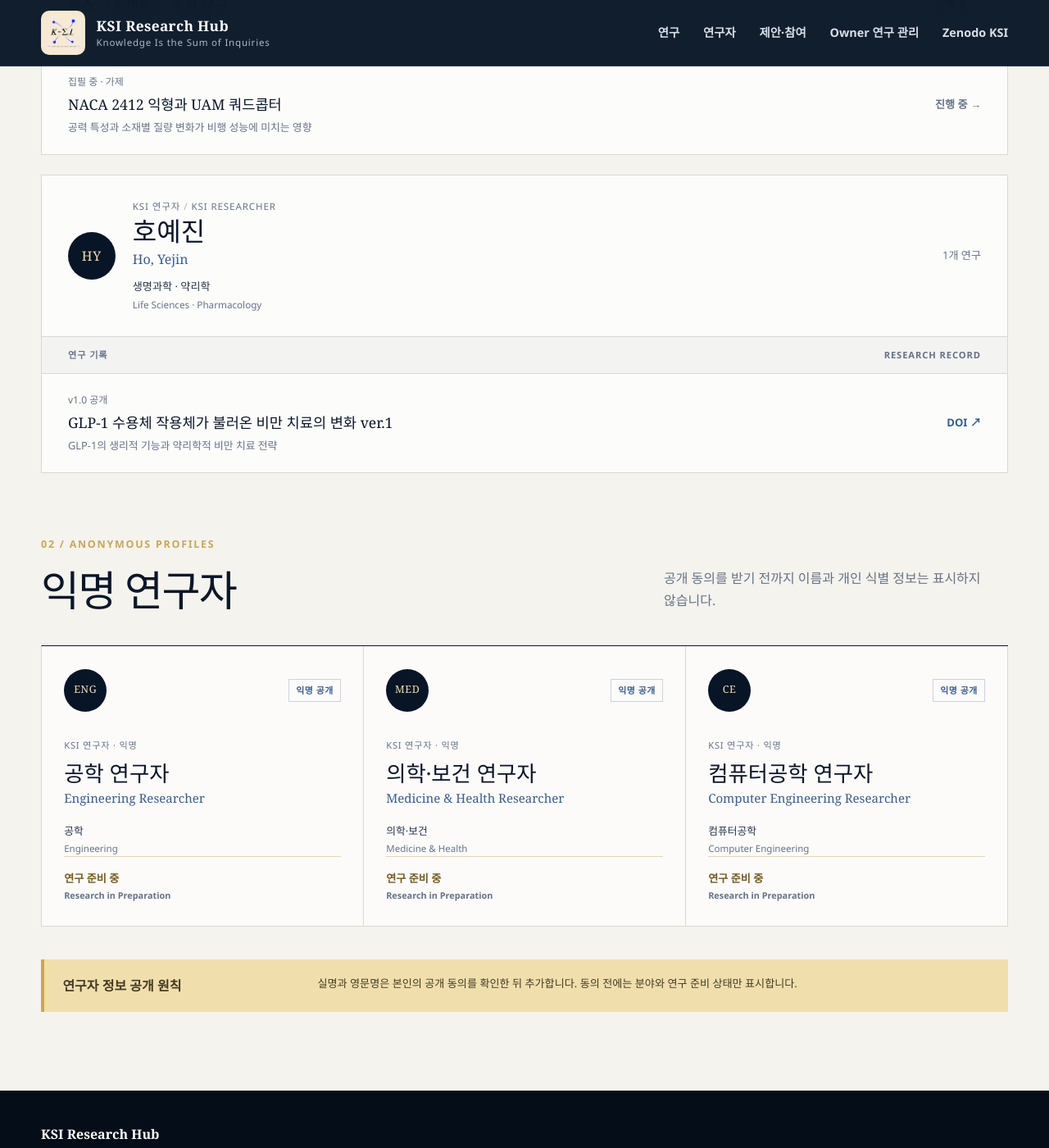
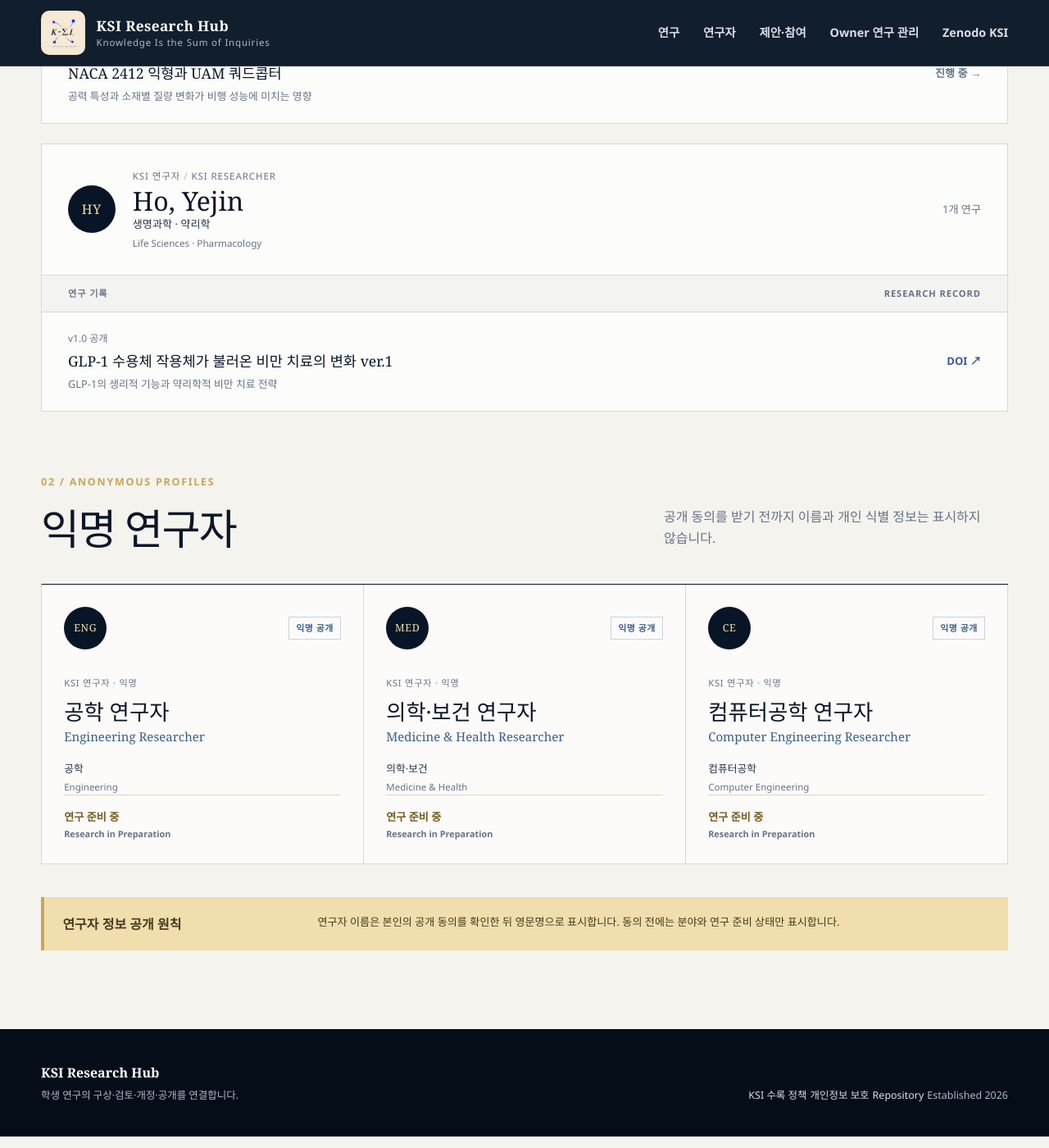
Before and after one commit to SunhoYoon-Hub/KSI-Research-Hub, a Jekyll site: the page built from docs/researchers.md, in a window 1280 px wide and 1400 px high, scrolled down 1606 px. Shown: the whole window at 82% size. Built offline with Jekyll 4.4.1, drawn with Linux system fonts in a browser that asks for light colours.

Commit message:
Use English names for public researcher profiles

```diff
--- a/docs/researchers.md
+++ b/docs/researchers.md
@@ -31,8 +31,7 @@ description: KSI Research Hub의 공개 연구자와 익명 연구자, 연구별
           <div class="researcher-monogram" aria-hidden="true">{{ researcher.monogram }}</div>
           <div class="researcher-identity">
             <p class="researcher-role">{{ researcher.role_ko }} <span lang="en">{{ researcher.role_en }}</span></p>
-            <h2>{{ researcher.name_ko }}</h2>
-            <p class="researcher-name-en" lang="en">{{ researcher.name_en }}</p>
+            <h2 lang="en">{{ researcher.name_en }}</h2>
             <div class="researcher-fields">{{ researcher.fields | join: " · " }}</div>
             <div class="researcher-fields-en" lang="en">{{ researcher.fields_en | join: " · " }}</div>
           </div>
@@ -130,6 +129,6 @@ description: KSI Research Hub의 공개 연구자와 익명 연구자, 연구별
 
   <aside class="consent-note" aria-label="연구자 정보 공개 원칙">
     <strong>연구자 정보 공개 원칙</strong>
-    <p>실명과 영문명은 본인의 공개 동의를 확인한 뒤 추가합니다. 동의 전에는 분야와 연구 준비 상태만 표시합니다.</p>
+    <p>연구자 이름은 본인의 공개 동의를 확인한 뒤 영문명으로 표시합니다. 동의 전에는 분야와 연구 준비 상태만 표시합니다.</p>
   </aside>
 </section>
```
